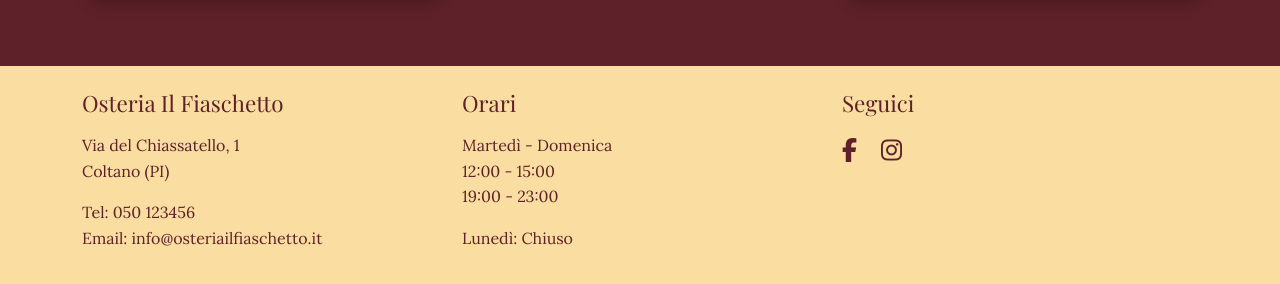
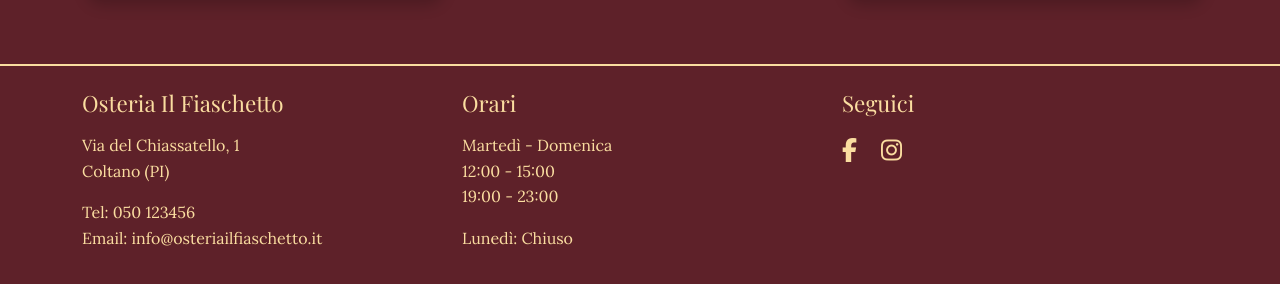
Before and after one commit to MattiaNatella/osteria_il_fiaschetto, a React (Vite) app: page / in a window 1280 px wide. Shown: the part 1063-1347 px from the top of the page. Built offline with nearby package versions, Linux system fonts and the light colour scheme.

Commit message:
feat: Update footer styles for improved contrast; adjust colors for better visibility and aesthetics

```diff
--- a/src/index.css
+++ b/src/index.css
@@ -201,16 +201,16 @@ h3,
 
 /* Footer Styles */
 .site-footer {
-    background-color: var(--secondary);
-    color: var(--primary);
+    background-color: var(--primary);
+    color: var(--secondary);
     margin-top: 3rem;
-    border-top: 2px solid var(--primary);
+    border-top: 2px solid var(--secondary);
 }
 
 .site-footer h3 {
     font-size: 1.4rem;
     margin-bottom: 1rem;
-    color: var(--primary);
+    color: var(--secondary);
 }
 
 .site-footer p {
@@ -224,14 +224,14 @@ h3,
 }
 
 .social-links a {
-    color: var(--primary);
+    color: var(--secondary);
     font-size: 1.5rem;
     transition: var(--transition);
 }
 
 .social-links a:hover {
     transform: translateY(-3px);
-    color: #971247;
+    color: #FADDA0;
 }
 
 /* Responsive footer adjustments */
```
